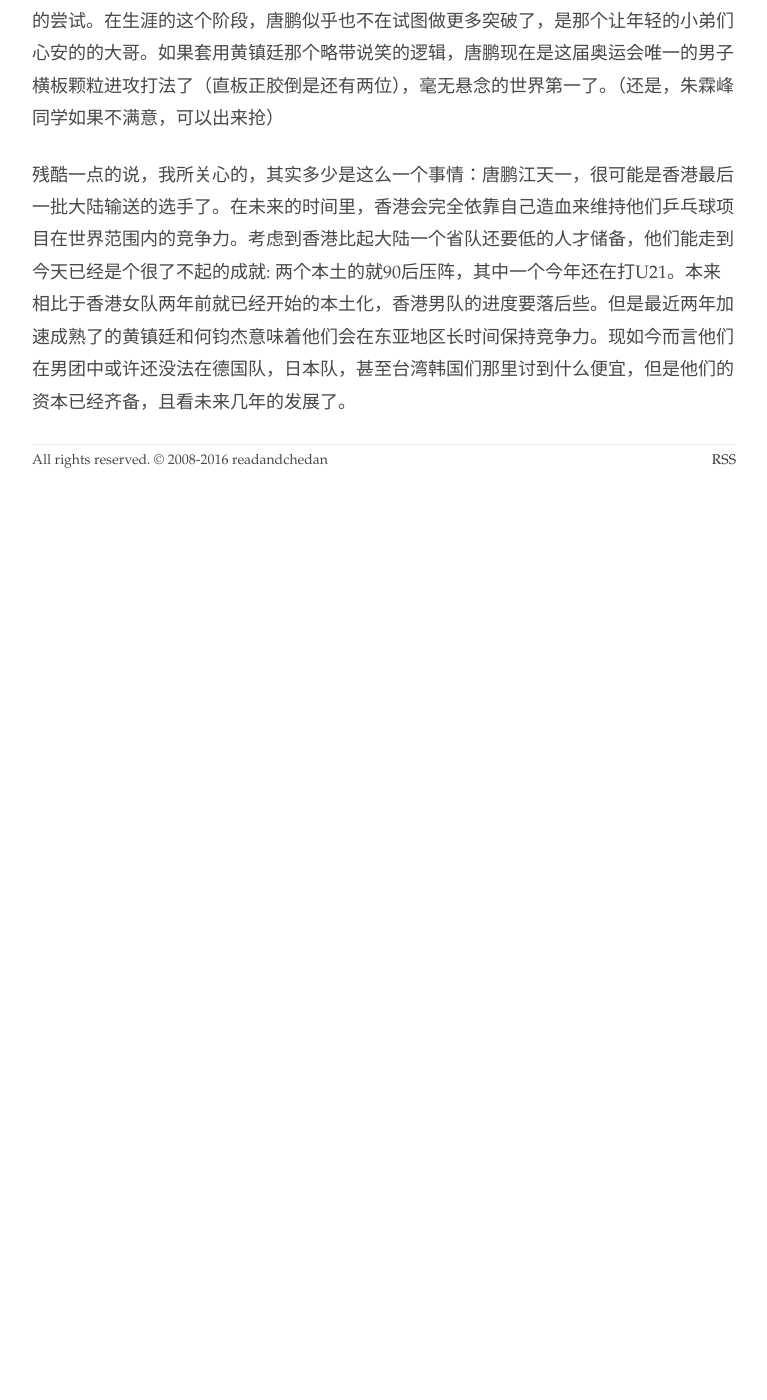
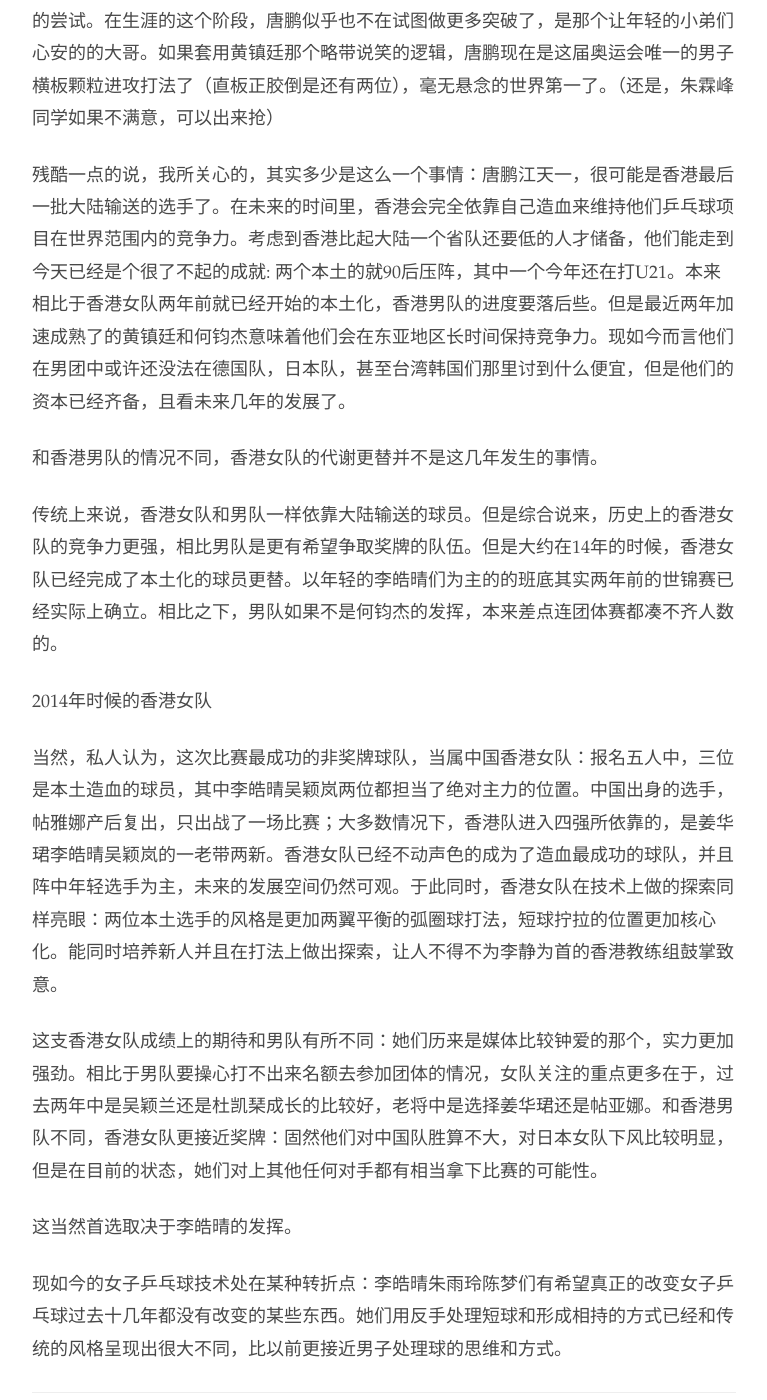
Before and after one commit to readandchedan/readandchedan.github.io, a Jekyll site: the page built from _posts/tabletennis/_posts/2016-07-16-olympics-preview-hk-men.md, in a window 1280 px wide and 1400 px high, scrolled down 2215 px. Shown: the whole window, without its empty margins (256-1023 px from the left). Built offline with Jekyll 4.4.1, drawn with Linux system fonts in a browser that asks for light colours; before the commit the page ends 2725 px from its top, so only the background shows below that.

Commit message:
Update 2016-07-16-olympics-preview-hk-men.md

```diff
--- a/_posts/tabletennis/_posts/2016-07-16-olympics-preview-hk-men.md
+++ b/_posts/tabletennis/_posts/2016-07-16-olympics-preview-hk-men.md
@@ -34,3 +34,17 @@ layout: default
 两年之后再看，唐鹏那会的反胶倒板打法显然是个实验，现如今还是生胶为主。他现在的状况要比2014年前后稳定：他仍然非常依靠正手的走位和连续打球，这对已经35岁的他多少算个考验；他的反手搏杀性质比较重，想必这也是为什么14年前后他做了一些倒板拧拉的尝试。在生涯的这个阶段，唐鹏似乎也不在试图做更多突破了，是那个让年轻的小弟们心安的的大哥。如果套用黄镇廷那个略带说笑的逻辑，唐鹏现在是这届奥运会唯一的男子横板颗粒进攻打法了（直板正胶倒是还有两位），毫无悬念的世界第一了。（还是，朱霖峰同学如果不满意，可以出来抢）
 
 残酷一点的说，我所关心的，其实多少是这么一个事情：唐鹏江天一，很可能是香港最后一批大陆输送的选手了。在未来的时间里，香港会完全依靠自己造血来维持他们乒乓球项目在世界范围内的竞争力。考虑到香港比起大陆一个省队还要低的人才储备，他们能走到今天已经是个很了不起的成就: 两个本土的就90后压阵，其中一个今年还在打U21。本来相比于香港女队两年前就已经开始的本土化，香港男队的进度要落后些。但是最近两年加速成熟了的黄镇廷和何钧杰意味着他们会在东亚地区长时间保持竞争力。现如今而言他们在男团中或许还没法在德国队，日本队，甚至台湾韩国们那里讨到什么便宜，但是他们的资本已经齐备，且看未来几年的发展了。
+
+和香港男队的情况不同，香港女队的代谢更替并不是这几年发生的事情。
+
+传统上来说，香港女队和男队一样依靠大陆输送的球员。但是综合说来，历史上的香港女队的竞争力更强，相比男队是更有希望争取奖牌的队伍。但是大约在14年的时候，香港女队已经完成了本土化的球员更替。以年轻的李皓晴们为主的的班底其实两年前的世锦赛已经实际上确立。相比之下，男队如果不是何钧杰的发挥，本来差点连团体赛都凑不齐人数的。
+
+2014年时候的香港女队
+
+当然，私人认为，这次比赛最成功的非奖牌球队，当属中国香港女队：报名五人中，三位是本土造血的球员，其中李皓晴吴颖岚两位都担当了绝对主力的位置。中国出身的选手，帖雅娜产后复出，只出战了一场比赛；大多数情况下，香港队进入四强所依靠的，是姜华珺李皓晴吴颖岚的一老带两新。香港女队已经不动声色的成为了造血最成功的球队，并且阵中年轻选手为主，未来的发展空间仍然可观。于此同时，香港女队在技术上做的探索同样亮眼：两位本土选手的风格是更加两翼平衡的弧圈球打法，短球拧拉的位置更加核心化。能同时培养新人并且在打法上做出探索，让人不得不为李静为首的香港教练组鼓掌致意。
+
+这支香港女队成绩上的期待和男队有所不同：她们历来是媒体比较钟爱的那个，实力更加强劲。相比于男队要操心打不出来名额去参加团体的情况，女队关注的重点更多在于，过去两年中是吴颖兰还是杜凯琹成长的比较好，老将中是选择姜华珺还是帖亚娜。和香港男队不同，香港女队更接近奖牌：固然他们对中国队胜算不大，对日本女队下风比较明显，但是在目前的状态，她们对上其他任何对手都有相当拿下比赛的可能性。
+
+这当然首选取决于李皓晴的发挥。
+
+现如今的女子乒乓球技术处在某种转折点：李皓晴朱雨玲陈梦们有希望真正的改变女子乒乓球过去十几年都没有改变的某些东西。她们用反手处理短球和形成相持的方式已经和传统的风格呈现出很大不同，比以前更接近男子处理球的思维和方式。
```
